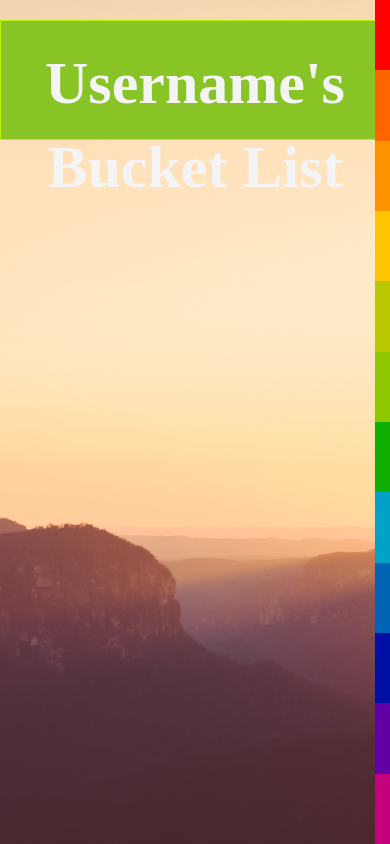
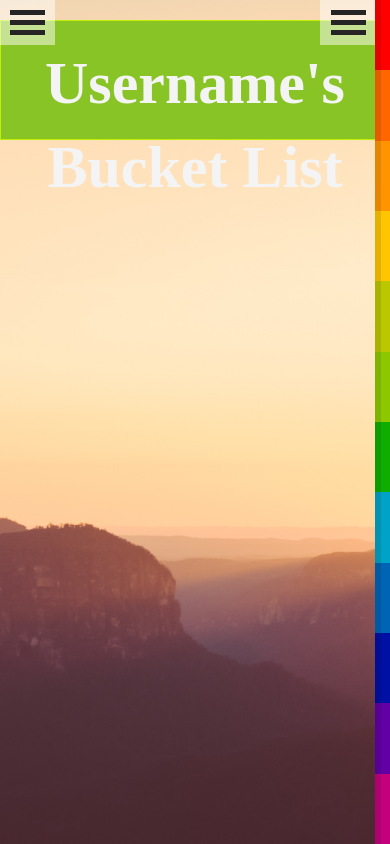
Before and after one commit to NinjaGrisen/buck, a PHP site: page / in a window 390 px wide. Run offline with PHP 8.4, Linux system fonts and the light colour scheme; data that the repository does not hold is empty; style sheets or scripts are compiled from the project's sources; some web fonts are replaced.

Commit message:
Menyer klara
Menyerna går nu att aktivera och dra ut med knappar

```diff
--- a/index.php
+++ b/index.php
@@ -1,7 +1,7 @@
 <?php
 include("includes/head.php");
 ?>
-<div id="sidebar">
+<div class="sidebar">
 	<img src="img/logo.svg"/>
 	<form>
 		<input type="text" name="search" id="search" placeholder="Search...">
@@ -16,22 +16,38 @@ include("includes/head.php");
 	</ul>
 
 </div>
+
 <div class="bucket-container">
 	<ul class="filter_icon">
-		<li class="icon icon_1">hej</li>
-		<li class="icon icon_2">hej</li>
-		<li class="icon icon_3">hej</li>
-		<li class="icon icon_4">hej</li>
-		<li class="icon icon_5">hej</li>
-		<li class="icon icon_6">hej</li>
-		<li class="icon icon_7">hej</li>
-		<li class="icon icon_8">hej</li>
-		<li class="icon icon_9">hej</li>
-		<li class="icon icon_10">hej</li>
-		<li class="icon icon_11">hej</li>
-		<li class="icon icon_12">hej</li>
+		<li class="icon icon_1">Travel</li>
+		<li class="icon icon_2">Adventure</li>
+		<li class="icon icon_3">Experience</li>
+		<li class="icon icon_4">Learning</li>
+		<li class="icon icon_5">Career</li>
+		<li class="icon icon_6">Health</li>
+		<li class="icon icon_7">Relationships</li>
+		<li class="icon icon_8">Financial</li>
+		<li class="icon icon_9">Improvement</li>
+		<li class="icon icon_10">Milestones</li>
+		<li class="icon icon_11">Life goals</li>
+		<li class="icon icon_12">Other</li>
 	</ul>
 </div>
+<div class="main-menu">
+	<div class="menuContainer">
+		<div id="arrow-left" class="menuMain placement" >
+			<span></span>
+		</div>
+	</div>
+</div>
+<div class="filter-menu">
+	<div class="menuContainer">
+		<div id="arrow-right" class="menuFilter placement" >
+			<span></span>
+		</div>
+	</div>
+</div>
+
 <div class="headerBG"></div>
 <div id="container" >
 	<div class="row">
--- a/js/main.js
+++ b/js/main.js
@@ -6,6 +6,16 @@ $(document).ready(function(){
 		$(this).toggleClass("in-active");
 	});
 
+	$('.filter-menu').click(function(){
+		$(this).toggleClass('active');
+		$('.menuFilter').toggleClass("active");
+		$('.icon').toggleClass('dropOut');
+	});
+	$('.main-menu').click(function(){
+		$('.menuMain').toggleClass("active");
+		$('.sidebar').toggleClass('mobDisplay');
+		$(this).toggleClass('mainActive');
+	});
 
 	/******************Splash page*********************/
 
--- a/style/main.less
+++ b/style/main.less
@@ -95,6 +95,13 @@ html {
        -o-transform: translate(@x, @y);
           transform: translate(@x, @y);
 }
+.translateY(@y) {
+  -webkit-transform: translate(@y);
+     -moz-transform: translate(@y);
+      -ms-transform: translate(@y);
+       -o-transform: translate(@y);
+          transform: translate(@y);
+}
 .translate3d(@x, @y, @z) {
   -webkit-transform: translate(@x, @y, @z);
      -moz-transform: translate(@x, @y, @z);
@@ -158,7 +165,7 @@ html {
 /*****************************/
 @images:"../img/";
 
-#sidebar{
+.sidebar{
   background: white;
   width: @leftNav;
   float: left;
@@ -166,7 +173,10 @@ html {
   position: fixed;
   height: 100%;
   overflow: hidden;
+  z-index: 999;
   .placeholder(@placeHolderColor);
+  .transition(all, 200ms, ease-in-out);
+
 
   img{
     display: block;
@@ -195,7 +205,9 @@ html {
       margin-bottom: @navMargin;
     }
   }
+
 }
+
 
 #container{
    background: url("@{images}bucketBG.png")center no-repeat;
@@ -223,46 +235,67 @@ html {
    }
 }
 
-/*.bucket-container{
-  margin-top: 20px;
+.main-menu{
+  width: 35px;
+  height:45px;
+  position: fixed;
+  left:0px;
+  border-style: 5px;
+  margin-left: -55px;
+  .transition(all, 200ms, ease-in-out);
+
+  .menuContainer{
+      background: rgba(255,255,255,.5);
+      width: 55px;
+      height:45px;
+      overflow: auto;
+      cursor: pointer;
+    }
+    #arrow-left {
+    position: relative;
+    cursor: pointer;
+    padding: 20px 35px 16px 10px;
+  }
+   span,
+   span:before,
+   span:after {
+    cursor: pointer;
+    height: 5px;
+    width: 35px;
+    background: #262424;
+    position: absolute;
+    content: '';
 }
+   span:before { top: -10px }
+   span:after { bottom: -10px }
+   span:before,
+   span:after {
+    -webkit-transition: all 500ms ease-in-out;
+    -moz-transition: all 500ms ease-in-out;
+    -o-transition: all 500ms ease-in-out;
+    transition: all 500ms ease-in-out;
+}
+  .active span:before {
+    -webkit-transform: rotate(-40deg);
+    -moz-transform: rotate(-40deg);
+    -o-transform: rotate(-40deg);
+    transform: rotate(-40deg);
+    width: 20px;
+    top: -7px;
+}
+  .active span:after {
+    -webkit-transform: translateY(-10px) rotate(40deg);
+    -moz-transform: translateY(-10px) rotate(40deg);
+    -o-transform: translateY(-10px) rotate(40deg);
+    transform: translateY(-10px) rotate(40deg);
+    width: 20px;
+    bottom: -17px;
 
- .icon{
-    position: relative;
-    height: 70px;
-    width: 8.33333333%;
-    background: center no-repeat;
-    display: inline-block;
-    float: left;
-    overflow: hidden;
-    cursor: pointer;
   }
-
-  .icon:before{
-    content: "";
-    position: absolute;
-    width: 30px;
-    height: 100%;
-    .skew(@x:-12deg, @y:0);
-    background: rgba(255, 255, 255, 0.2);
-    left: -37px;
-  }
-
-  .icon:hover:before{
-    .transition(@property: all, @time: 400ms, @timing: ease-in-out);
-    left:100px;
-    background: rgba(255, 255, 255, 0.4);
-  }
-
-.icon.in-active{
-  background-color: gray;
 }
-
-.icon.in-active:hover:before{
-    display: none;
+.active{
+   margin-right: 125px;
 }
-*/
-
 @icon-colors:
     #ff0000,
     #ff6600,
@@ -286,6 +319,66 @@ html {
     }
 
 .generate-icons();
+.filter-menu{
+    width: 35px;
+    height:45px;
+    position: fixed;
+    right:24px;
+    border-style: 5px;
+    .transition(all, 200ms, ease-in-out);
+
+
+    .menuContainer{
+      background: rgba(255,255,255,.5);
+      width: 55px;
+      height:45px;
+      margin-left:-11px;
+      overflow: auto;
+      cursor: pointer;
+
+    }
+    #arrow-right {
+        cursor: pointer;
+        margin-top: 10px;
+        padding: 10px 35px 16px 0;
+    }
+    span,
+    span:before,
+    span:after {
+      cursor: pointer;
+      height: 5px;
+      width: 35px;
+      background: #262424;
+      position: absolute;
+      content: '';
+      right: 0;
+    }
+    span:before { top: -10px }
+    span:after { bottom: -10px }
+    span:before,
+    span:after {
+      .transition(all, 500ms, ease-in-out);
+    }
+    .active span:before {
+      .rotate(40deg);
+      width: 20px;
+      right: 0;
+      top: -7px;
+    }
+    .active span:after {
+      -webkit-transform: translateY(-10px) rotate(-40deg);
+         -moz-transform: translateY(-10px) rotate(-40deg);
+           -o-transform: translateY(-10px) rotate(-40deg);
+              transform: translateY(-10px) rotate(-40deg);
+        width: 20px;
+        right: 0;
+        bottom: -17px;
+    }
+  }
+.active{
+   margin-right: 125px;
+}
+
 
 .bucket-container{
   position: fixed;
@@ -293,21 +386,83 @@ html {
   height:100%;
   z-index: 99;
 
+
   .filter_icon{
     display: inline-block;
-    width: 100px;
+    width: 140px;
     height:100vh;
     list-style: none;
-    margin-right: -85px;
-    text-align: center;
+    margin-right: -125px;
 
     .icon{
-      width: 100px;
+      text-align: center;
+      color:white;
+      text-shadow: 1px 1px black;
+      line-height: 8.333vh;
+      width: 140px;
       height:8.333vh;
+      border-left:6px solid rgba(0,0,0,.1);
+      -webkit-box-shadow: 0px 13px 4px -6px rgba(0,0,0,0.3);
+         -moz-box-shadow: 0px 13px 4px -6px rgba(0,0,0,0.3);
+              box-shadow: 0px 13px 4px -6px rgba(0,0,0,0.3);
+      .transition(all, 40ms, ease-in-out);
+
+
+      &:hover{
+        margin-left: -125px;
+      }
+    }
+    .icon:nth-child(1){
+    }
+    .icon:nth-child(2){
+        transition-delay: 40ms;
+        -webkit-transition-delay: 40ms;
+    }
+    .icon:nth-child(3){
+        transition-delay: 80ms;
+        -webkit-transition-delay: 80ms;
+    }
+    .icon:nth-child(4){
+        transition-delay: 120ms;
+        -webkit-transition-delay: 120ms;
+    }
+    .icon:nth-child(5){
+        transition-delay: 160ms;
+        -webkit-transition-delay: 160ms;
+    }
+    .icon:nth-child(6){
+        transition-delay: 200ms;
+        -webkit-transition-delay: 200ms;
+    }
+    .icon:nth-child(7){
+        transition-delay: 240ms;
+        -webkit-transition-delay: 240ms;
+    }
+    .icon:nth-child(8){
+        transition-delay: 280ms;
+        -webkit-transition-delay: 280ms;
+    }
+    .icon:nth-child(9){
+        transition-delay: 320ms;
+        -webkit-transition-delay: 320ms;
+    }
+    .icon:nth-child(10){
+        transition-delay: 360ms;
+        -webkit-transition-delay: 360ms;
+    }
+    .icon:nth-child(11){
+        transition-delay: 400ms;
+        -webkit-transition-delay: 400ms;
+    }
+    .icon:nth-child(12){
+        transition-delay: 440ms;
+        -webkit-transition-delay: 440ms;
+    }
+    .dropOut{
+      margin-left:-125px;
     }
   }
 }
-
 
 .hidden{
   display: none;
@@ -382,11 +537,20 @@ html {
 
 
 @media only screen and (min-width: 30px) and (max-width: 1190px) {
+  .main-menu{
+    margin-left:0;
+  }
+  .mainActive{
+    margin-left: @leftNav;
+  }
   #container{
      margin-left: -@leftNav;
      margin: 0 auto;
   }
-  #sidebar{
+  .sidebar{
     margin-left: -@leftNav;
   }
+  .mobDisplay{
+    margin-left: 0;
+  }
 }
--- a/style/splash.less
+++ b/style/splash.less
@@ -36,7 +36,8 @@ body{
 
 		input[type="text"],
 		input[type="password"],
-		input[type="submit"],
+		input[type="submit"]
+		input[type="button"],
 		select{
 			height:35px;
 			border-radius: 3px;
@@ -50,7 +51,8 @@ body{
 		input[type="password"]{
 			width: 230px;
 		}
-		input[type="submit"]{
+		input[type="submit"],
+		input[type="button"]{
 			width: 63px;
 			background: #88c425;
 			border:#7bb222 1px solid;
@@ -96,10 +98,12 @@ body{
 		}
 		select.gender,
 		input[type="password"],
-		input[type="submit"]{
+		input[type="submit"],
+		input[type="button"]{
 			width: 310px;
 		}
-		input[type="submit"]{
+		input[type="submit"],
+		input[type="button"]{
 			margin-top: 8px;
 		}
 		a{
```
